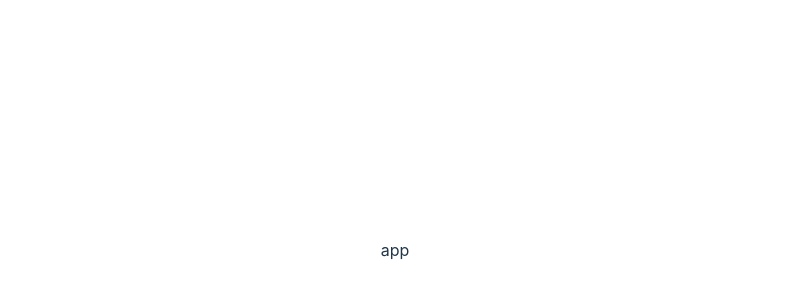
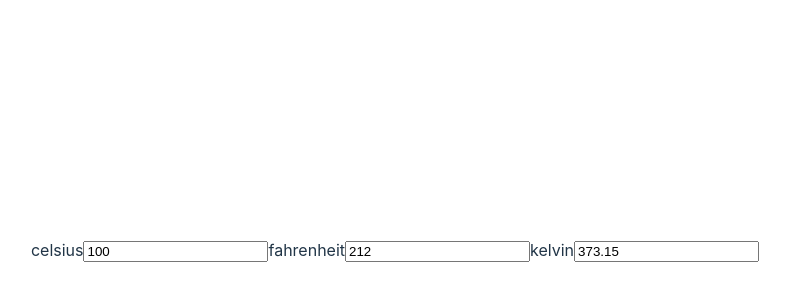
Before and after one commit to viniciusgferreira/react-temp-converter, a React (Vite) app: page / in a window 1280 px wide. Shown: the part 150-450 px from the top of the page, without its empty margins (245-1035 px from the left). Built offline with nearby package versions, Linux system fonts and the light colour scheme.

Commit message:
App module

```diff
--- a/src/App.tsx
+++ b/src/App.tsx
@@ -1,8 +1,9 @@
 import './App.css'
+import List from './components/List'
 
 function App() {
   return (
-    <div>app</div>
+    <List />
   )
 }
 
```
